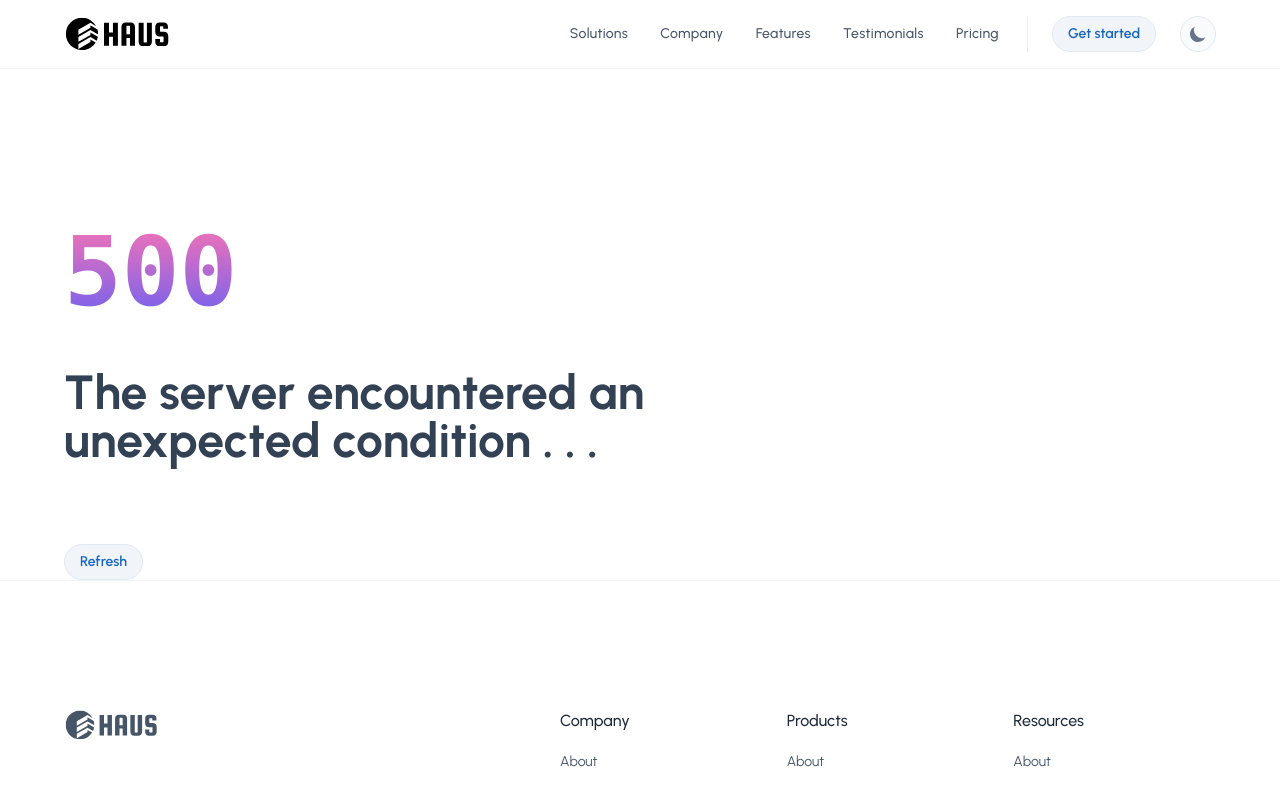
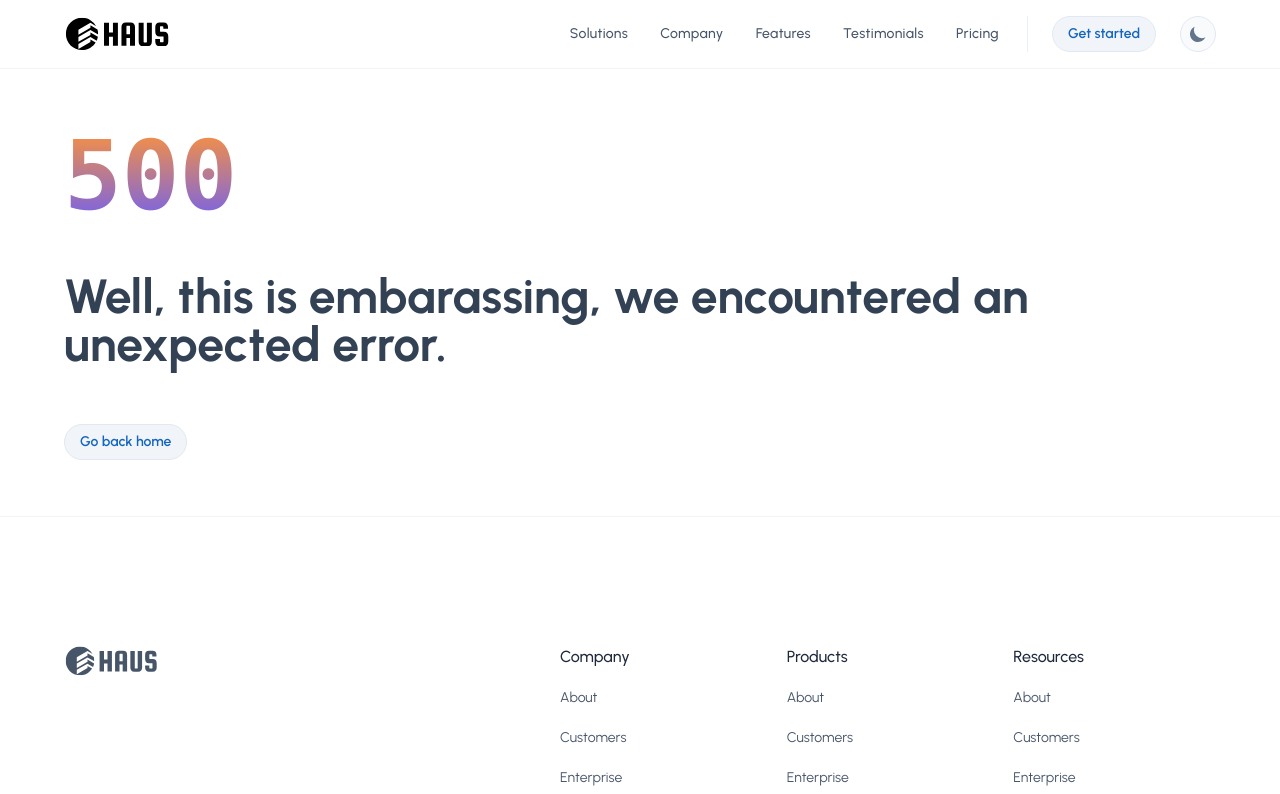
Before and after one commit to ben-v/haus, a React (Vite) app: page /server-error in a window 1280 px wide. Shown: the top 794 px of the page. Built offline with nearby package versions, Linux system fonts and the light colour scheme.

Commit message:
Updated error page formatting

```diff
--- a/src/errors/404/index.tsx
+++ b/src/errors/404/index.tsx
@@ -1,4 +1,3 @@
-// import React from 'react'
 import { Link } from 'react-router-dom'
 
 const Error_404 = () => {
@@ -7,9 +6,9 @@ const Error_404 = () => {
       <div className="mx-auto px-4 pt-32 sm:px-12 xl:max-w-6xl xl:px-0">
         <div className="relative z-10 lg:w-auto">
           <div className="flex flex-col">
-            <span className="bg-gradient-to-b from-orange-400 to-secondary bg-clip-text font-mono text-5xl font-bold text-transparent sm:text-6xl lg:text-8xl"> 404 </span>
-            <h2 className="mb-10 mt-12 text-4xl font-bold text-gray-700 dark:text-white md:text-5xl">This is not the page you were looking for.</h2>
-            <Link to="./" className="mb-20 relative flex h-9 w-max items-center justify-center px-4 before:absolute before:inset-0 before:rounded-full before:bg-primary before:transition-transform before:duration-300 hover:before:scale-105 active:duration-75 active:before:scale-95 dark:before:border-gray-700 dark:before:bg-primaryLight lg:before:border lg:before:border-gray-200 lg:before:bg-gray-100 lg:dark:before:bg-gray-800">
+            <span className="bg-gradient-to-b from-orange-400 to-secondary bg-clip-text font-mono text-5xl font-bold text-transparent sm:text-6xl lg:text-8xl">404</span>
+            <h2 className="mb-14 mt-12 text-4xl font-bold text-gray-700 dark:text-white md:text-5xl">Hmm, we did not find the page you requested.</h2>
+            <Link to="./" className="mb-14 relative flex h-9 w-max items-center justify-center px-4 before:absolute before:inset-0 before:rounded-full before:bg-primary before:transition-transform before:duration-300 hover:before:scale-105 active:duration-75 active:before:scale-95 dark:before:border-gray-700 dark:before:bg-primaryLight lg:before:border lg:before:border-gray-200 lg:before:bg-gray-100 lg:dark:before:bg-gray-800">
               <span className="relative text-sm font-semibold text-white dark:text-gray-900 lg:text-primary lg:dark:text-white">Go back home</span>
             </Link>
           </div>
--- a/src/errors/500/index.tsx
+++ b/src/errors/500/index.tsx
@@ -1,16 +1,16 @@
-// import React from 'react'
+import { Link } from 'react-router-dom'
 
 const Error_500 = () => {
   return (
     <div>
-      <div className="mx-auto px-4 pt-56 sm:px-12 xl:max-w-6xl xl:px-0">
-        <div className="relative z-10 lg:w-2/3">
+      <div className="mx-auto px-4 pt-32 sm:px-12 xl:max-w-6xl xl:px-0">
+        <div className="relative z-10 lg:w-auto">
           <div className="flex flex-col">
-            <span className="bg-gradient-to-b from-pink-400 to-secondary bg-clip-text font-mono text-5xl font-bold text-transparent sm:text-6xl lg:text-8xl"> 500 </span>
-            <h1 className="mb-20 mt-12 text-4xl font-bold text-gray-700 dark:text-white md:text-5xl">The server encountered an unexpected condition . . .</h1>
-            <button className="relative flex h-9 w-max items-center justify-center px-4 before:absolute before:inset-0 before:rounded-full before:bg-primary before:transition-transform before:duration-300 hover:before:scale-105 active:duration-75 active:before:scale-95 dark:before:border-gray-700 dark:before:bg-primaryLight lg:before:border lg:before:border-gray-200 lg:before:bg-gray-100 lg:dark:before:bg-gray-800">
-              <span className="relative text-sm font-semibold text-white dark:text-gray-900 lg:text-primary lg:dark:text-white">Refresh</span>
-            </button>
+            <span className="bg-gradient-to-b from-orange-400 to-secondary bg-clip-text font-mono text-5xl font-bold text-transparent sm:text-6xl lg:text-8xl">500</span>
+            <h2 className="mb-14 mt-12 text-4xl font-bold text-gray-700 dark:text-white md:text-5xl">Well, this is embarassing, we encountered an unexpected error.</h2>
+            <Link to="./" className="mb-14 relative flex h-9 w-max items-center justify-center px-4 before:absolute before:inset-0 before:rounded-full before:bg-primary before:transition-transform before:duration-300 hover:before:scale-105 active:duration-75 active:before:scale-95 dark:before:border-gray-700 dark:before:bg-primaryLight lg:before:border lg:before:border-gray-200 lg:before:bg-gray-100 lg:dark:before:bg-gray-800">
+              <span className="relative text-sm font-semibold text-white dark:text-gray-900 lg:text-primary lg:dark:text-white">Go back home</span>
+            </Link>
           </div>
         </div>
       </div>
```
